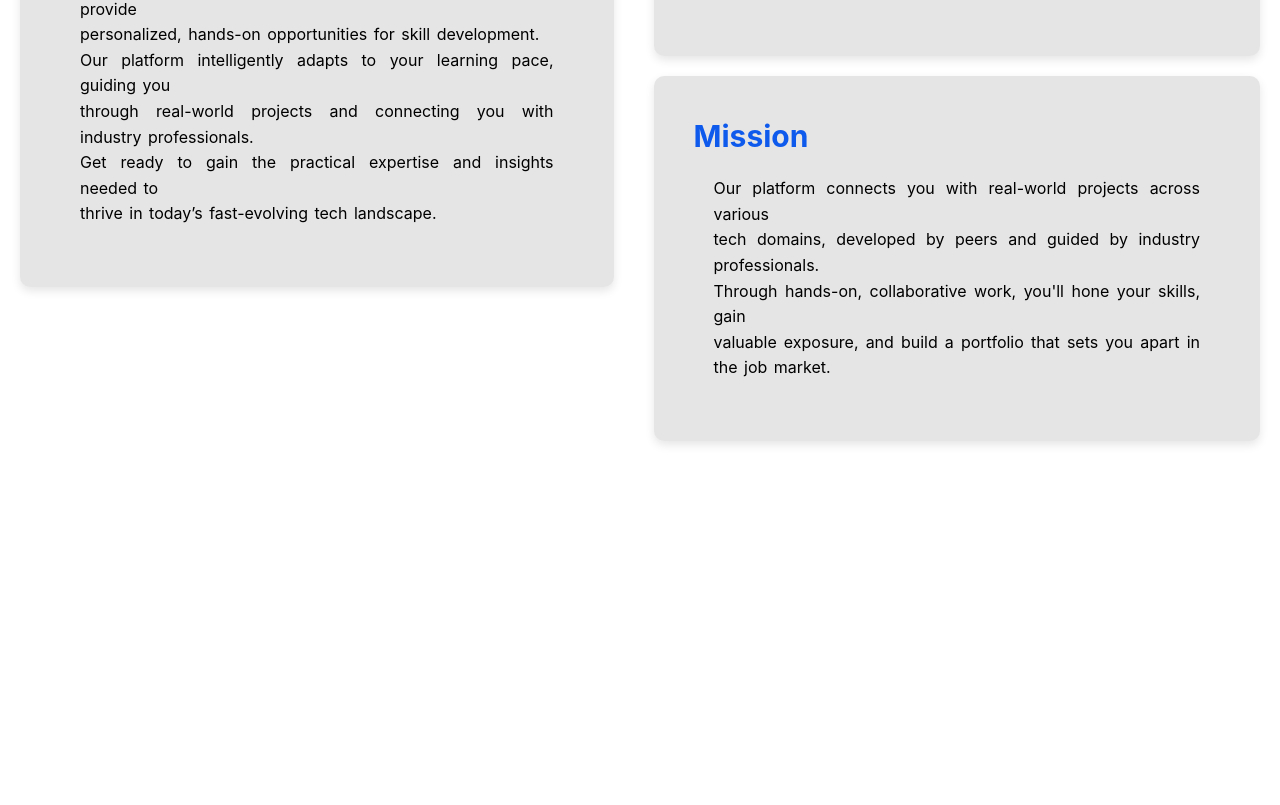
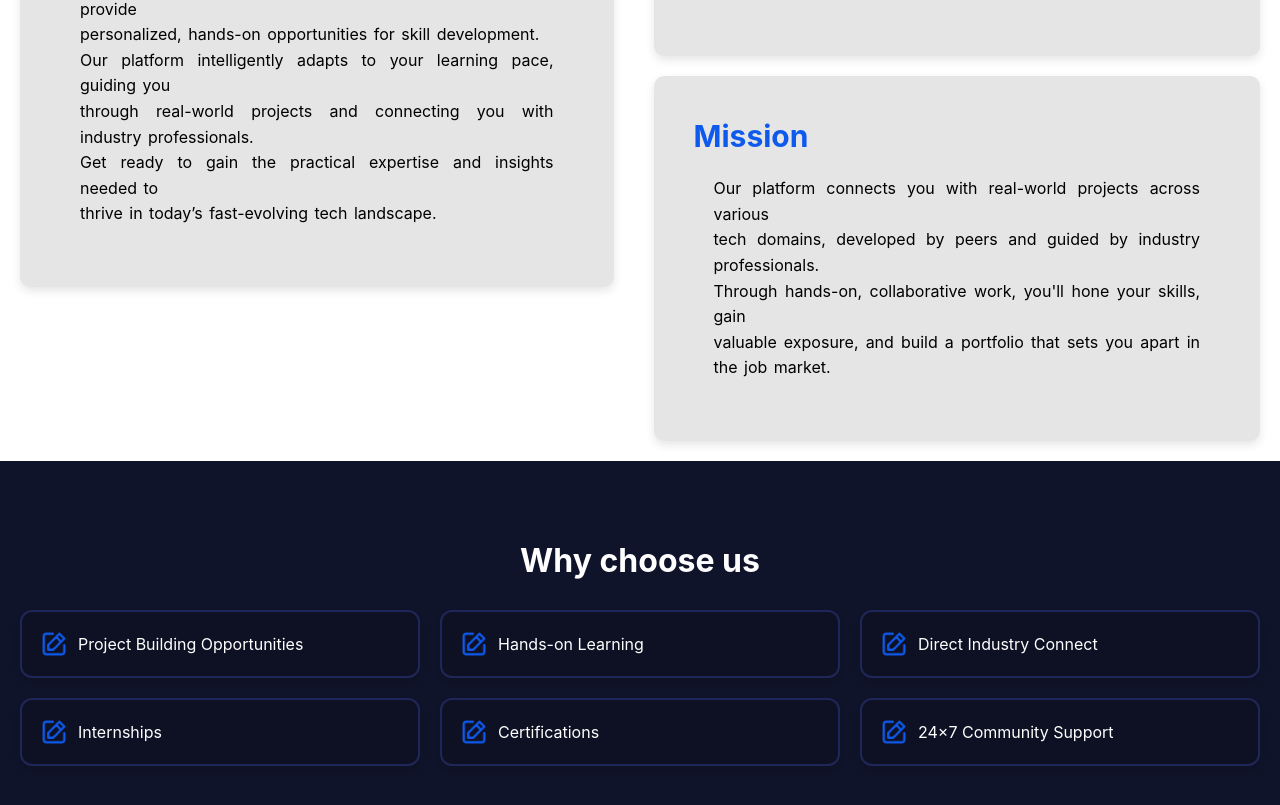
Before and after one commit to itskdhere/codeate-2025, a React (Create React App) app in the folder client/: page /insights in a window 1280 px wide. Shown: the part 355-1160 px from the top of the page. Before the commit the page ends 816 px from the top, so only its background shows below. Built offline with nearby package versions, Linux system fonts and the light colour scheme.

Commit message:
insights done

```diff
--- a/client/src/pages/Home.js
+++ b/client/src/pages/Home.js
@@ -5,6 +5,7 @@ import Live_Label from '../assets/Live_Label.png'
 import About from "../pages/About";
 import Card from "./Card";
 import ProjectPage from "./projectPage";
+// import Insights from "./Insights";
 
 function Home() {
     const lines = [
@@ -53,6 +54,7 @@ function Home() {
             <About/>
             <Card/>
             <ProjectPage/>
+            {/* <Insights/> */}
 
         </div>
 
--- a/client/src/pages/Insights.css
+++ b/client/src/pages/Insights.css
@@ -70,3 +70,94 @@
     background-position: center;
     filter: grayscale(100%);
 } */
+
+
+
+
+
+
+
+
+
+.lowerSection {
+    background-color: #10142a; /* Dark background */
+    color: #ffffff; /* White text */
+    padding: 50px 20px; ;
+    text-align: center;
+    position: relative;
+    overflow: hidden;
+}
+
+.lowerSection-grid {
+    display: grid;
+    grid-template-columns: repeat(3, 1fr); /* 3 columns per row */
+    gap: 20px; /* Space between items */
+    justify-content: center;
+    align-items: center;
+}
+
+.lowerSection-item {
+    background-color: #0e1124; /* Card background */
+    border: 2px solid #1e2757; /* Border color */
+    border-radius: 12px;
+    padding: 20px;
+    text-align: center;
+    transition: transform 0.3s, box-shadow 0.3s;
+    box-shadow: 0 4px 6px rgba(0, 0, 0, 0.1);
+}
+
+.lowerSection-item:hover {
+    transform: scale(1.05);
+    box-shadow: 0 8px 15px rgba(0, 0, 0, 0.2);
+}
+
+.icon {
+    font-size: 24px;
+    display: block;
+    margin-bottom: 10px;
+    color: #2f8fff; /* Icon color */
+}
+
+p {
+    font-size: 16px;
+    color: #ffffff;
+}
+
+.lowerSection-content {
+    display: flex;
+    align-items: center;
+    gap: 12px; /* Gap between img and text */
+}
+
+
+.bg2Image {
+    position: absolute;
+    top: 0;
+    left: 0;
+    width: 100%;
+    height: 100%;
+    object-fit: cover;
+    opacity: 0.2;
+    z-index: -1;
+}
+
+.lowerSection-title {
+    text-align: center;
+    font-size: 2rem;
+    color: #ffffff;
+    margin-bottom: 20px;
+    margin: 30px;
+
+}
+
+.lowerSection-content img {
+    width: 24px;
+    height: 24px;
+    object-fit: contain;
+}
+
+  .lowerSection-content p {
+    font-size: 16px;
+    color: #ffffff;
+    margin: 0;
+  }
--- a/client/src/pages/Insights.js
+++ b/client/src/pages/Insights.js
@@ -1,6 +1,9 @@
 import React from "react";
 import "./Insights.css";
-import bg from '../assets/backDaim.png'
+import bg from '../assets/backDaim.png';
+import editLogo from '../assets/editLogo.png';
+import bg2 from '../assets/sectionBg.png';
+
 
 function Insights(){
     return(
@@ -45,8 +48,55 @@ function Insights(){
             </div>
 
             <div className="lowerSection">
+            <img className="bg2Image" src={bg2} alt="background"/>
+  <h2 className="lowerSection-title">Why choose us</h2>
+  <div className="lowerSection-grid">
+  <div className="lowerSection-item">
+  <div className="lowerSection-content">
+    <img src={editLogo} alt="edit logo" />
+    <p>Project Building Opportunities</p>
+  </div>
+</div>
 
-            </div>
+    <div className="lowerSection-item">
+    <div className="lowerSection-content">
+    <img src={editLogo} alt="edit logo"/>
+    <p>Hands-on Learning</p>
+    </div>
+    </div>
+
+    <div className="lowerSection-item">
+    <div className="lowerSection-content">
+    <img src={editLogo} alt="edit logo"/>
+    <p>Direct Industry Connect</p>
+    </div>
+    </div>
+
+    <div className="lowerSection-item">
+    <div className="lowerSection-content">
+    <img src={editLogo} alt="edit logo"/>
+    <p>Internships</p>
+    </div>
+    </div>
+
+    <div className="lowerSection-item">
+    <div className="lowerSection-content">
+    <img src={editLogo} alt="edit logo"/>
+    <p>Certifications</p>
+    </div>
+    </div>
+
+    <div className="lowerSection-item">
+    <div className="lowerSection-content">
+    <img src={editLogo} alt="edit logo"/>
+    <p>24×7 Community Support</p>
+    </div>
+
+    </div>
+  </div>
+</div>
+
+
         </div>
     );
 }
```
Also changed, not shown: client/src/assets/editLogo.png (added), client/src/assets/sectionBg.png (added).
